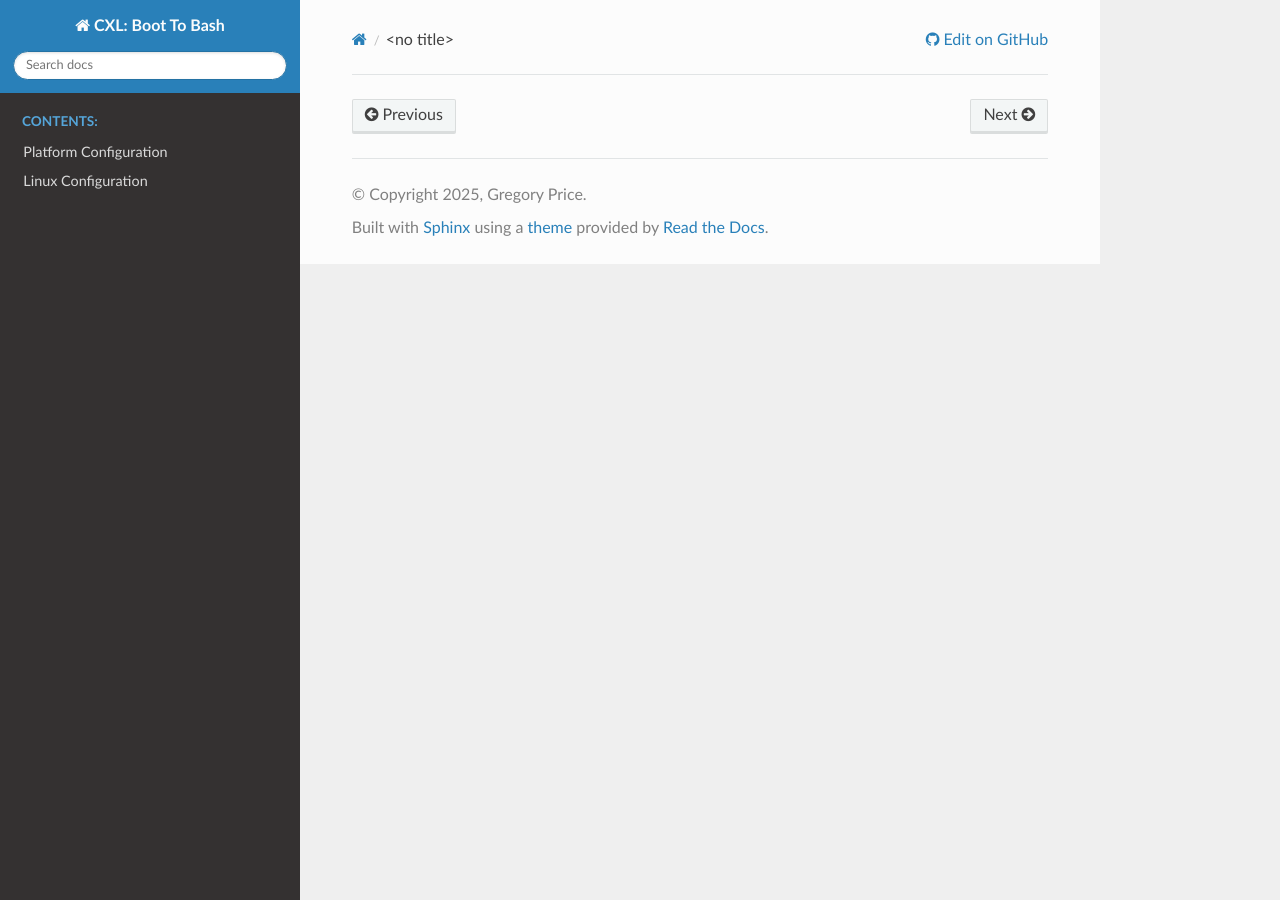
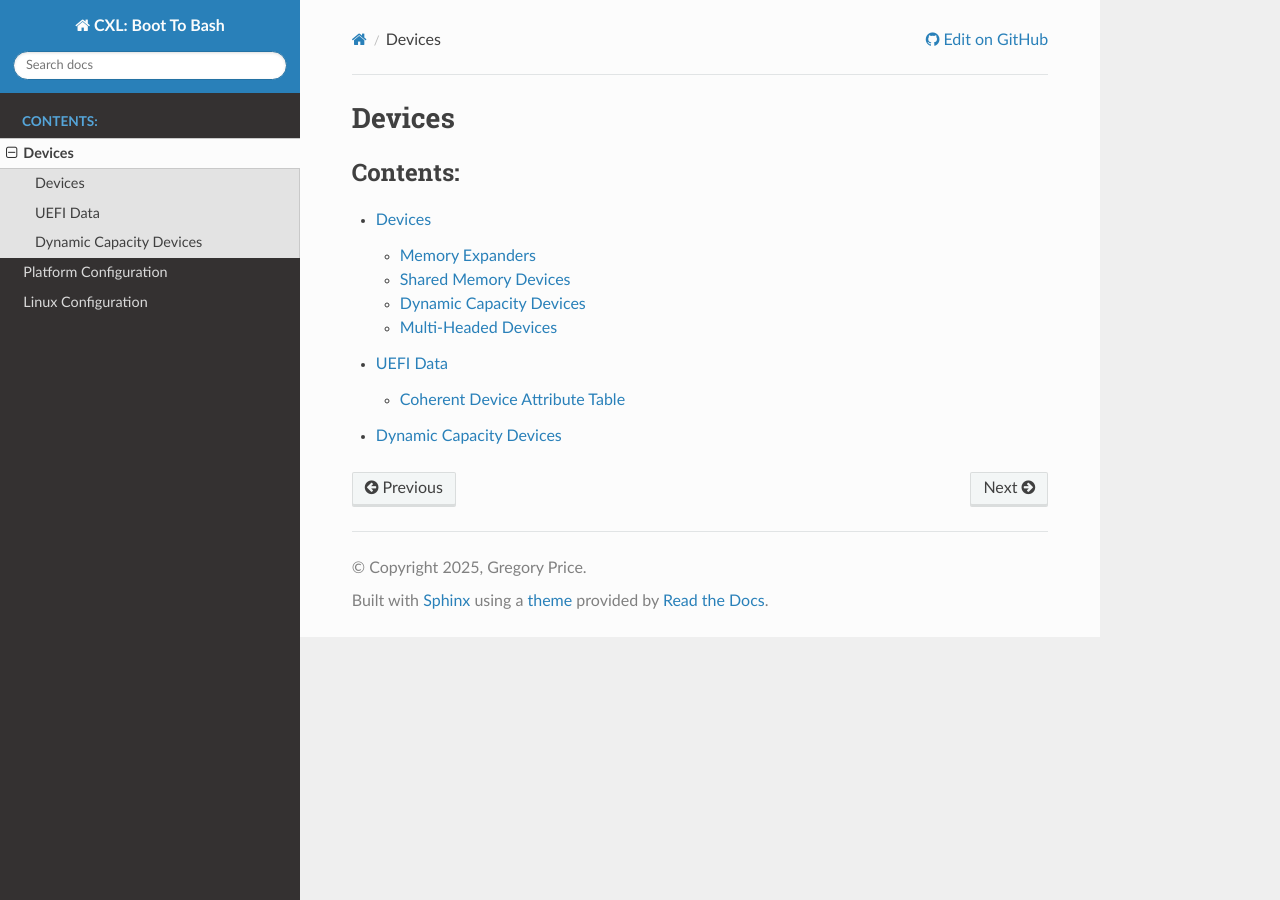
Before and after one commit to sjp38/cxl-boot-to-bash, a Sphinx documentation site: the page built from doc/devices/index.rst, in a window 1280 px wide. Built offline with Sphinx 7.4.7 and the Read the Docs theme 3.1.0, drawn with Linux system fonts in a browser that asks for light colours.

Commit message:
structure

```diff
--- a/doc/devices/cdat.rst
+++ /dev/null
@@ -1,6 +0,0 @@
-.. platform documentation
-
-Coherent Device Attribute Table
-===============================
-
-todo
--- a/doc/devices/index.rst
+++ b/doc/devices/index.rst
@@ -1,8 +1,12 @@
-.. cxl-boot-to-bash documentation master file
+.. devices
+
+Devices
+=======
 
 .. toctree::
-   :maxdepth: 1
+   :maxdepth: 3
    :caption: Contents:
-   overview.rst
-   cdat.rst
+
+   overview/index.rst
+   uefi/index.rst
    dynamic-capacity/index.rst
--- a/doc/devices/overview.rst
+++ b/doc/devices/overview/index.rst
@@ -22,3 +22,7 @@ Multi-Headed Devices
 --------------------
 
 todo
+
+.. toctree::
+   :maxdepth: 1
+   :caption: Contents:
--- /dev/null
+++ b/doc/devices/uefi/index.rst
@@ -0,0 +1,11 @@
+.. uefi index
+
+UEFI Data
+=========
+
+Coherent Device Attribute Table
+-------------------------------
+
+.. toctree::
+   :maxdepth: 1
+   :caption: Contents:
--- a/doc/linux/index.rst
+++ b/doc/linux/index.rst
@@ -13,3 +13,4 @@ todo
    driver-operation/index.rst
    memory-hotplug/index.rst
    page-allocation/index.rst
+   tiering/index.rst
--- a/doc/linux/page-allocation/index.rst
+++ b/doc/linux/page-allocation/index.rst
@@ -10,5 +10,6 @@ todo
    :caption: Contents:
 
    memory-policy.rst
-   memtier.rst
-   reclaim.rst
+   memzone.rst
+   hugepages.rst
+   cpuset.rst
--- /dev/null
+++ b/doc/linux/page-allocation/memzone.rst
@@ -0,0 +1,10 @@
+.. memory-zone documentation
+
+Memory Zones
+============
+
+todo
+
+.. toctree::
+   :maxdepth: 1
+   :caption: Contents:
--- a/doc/linux/page-allocation/reclaim.rst
+++ /dev/null
@@ -1,6 +0,0 @@
-.. reclaim documentation
-
-Reclaim
-=======
-
-todo
--- a/doc/linux/page-allocation/memtier.rst
+++ b/doc/linux/tiering/memtier.rst
@@ -4,3 +4,8 @@ Memory Tiers
 ============
 
 todo
+
+
+.. toctree::
+   :maxdepth: 1
+   :caption: Contents:
```
Also changed, not shown: doc/linux/page-allocation/cpuset.rst (added, +10 -0 lines), doc/linux/page-allocation/hugepages.rst (added, +13 -0 lines), doc/linux/tiering/damon.rst (added, +10 -0 lines), doc/linux/tiering/index.rst (added, +15 -0 lines), doc/linux/tiering/reclaim.rst (added, +11 -0 lines), doc/linux/tiering/tpp.rst (added, +10 -0 lines), 1 other file.
